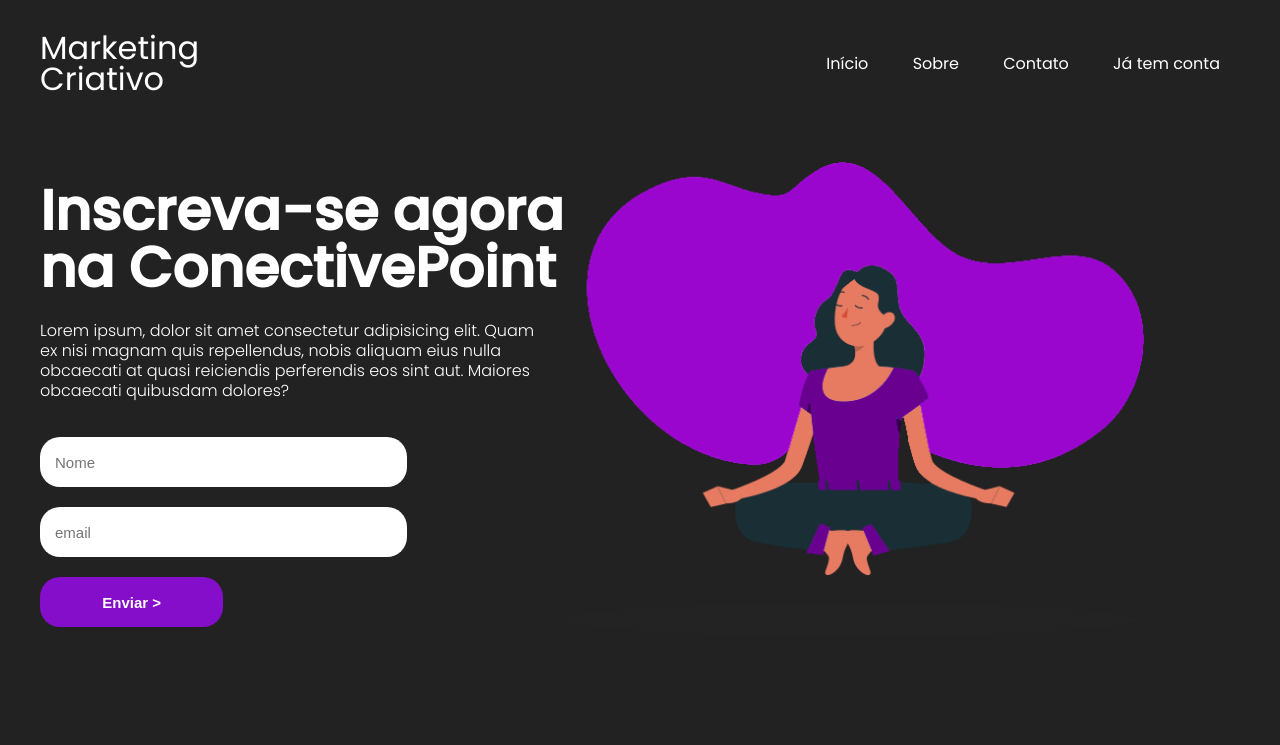
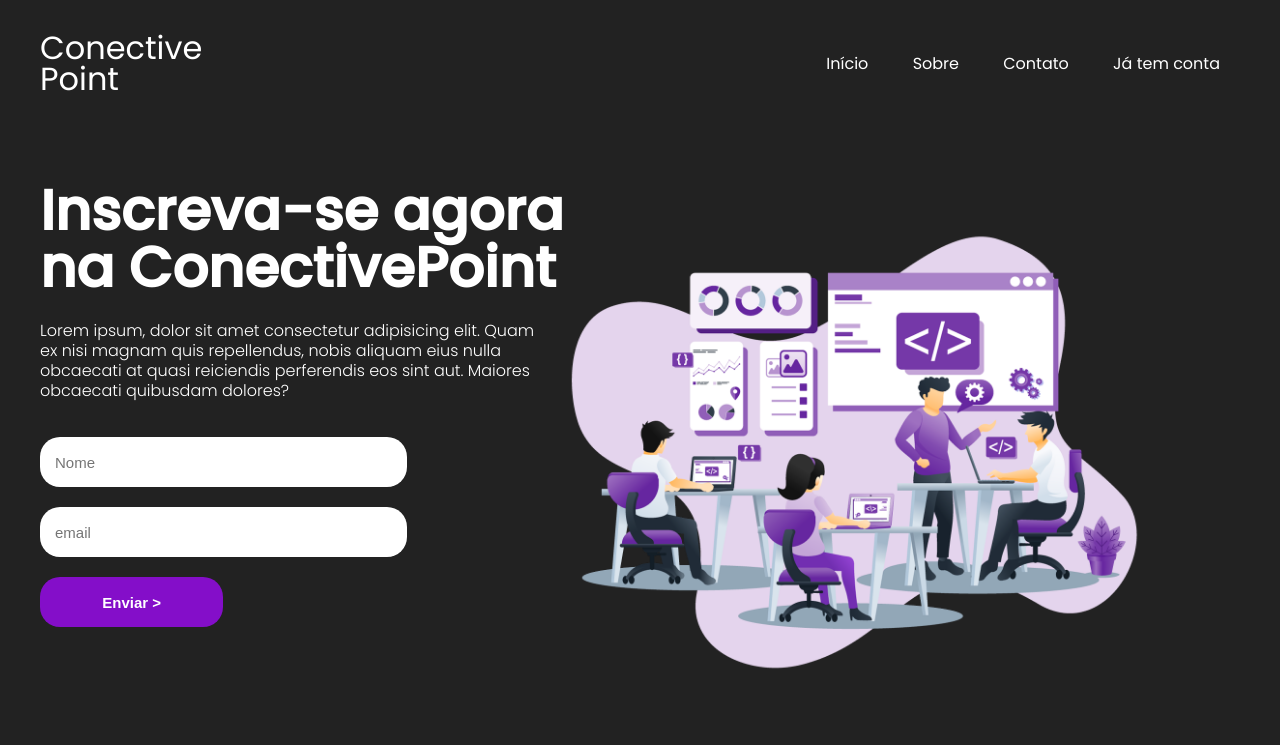
Before and after one commit to gustavocncs/LandingPage, a plain HTML site: page index.html in a window 1280 px wide. Drawn offline with Linux system fonts and the light colour scheme.

Commit message:
alteração de imagem e alguns outros componentes

```diff
--- a/index.html
+++ b/index.html
@@ -11,8 +11,8 @@
 <body>
     <header>
         <div id="title">
-            <h1>Marketing</h1>
-            <h1>Criativo</h1>
+            <h1>Conective</h1>
+            <h1>Point</h1>
         </div>
 
         <ul>
@@ -36,7 +36,7 @@
         </aside>
 
         <article>
-            <img src="./components/images/77d0a7c454e658833800528e748edbe9.png" alt="Connectivity">
+            <img src="./components/images/—Pngtree—modern flat design concept of_5332895.png" alt="ConectivePoint">
         </article>
     </main>
 
```
Also changed, not shown: components/images/77d0a7c454e658833800528e748edbe9.png (deleted), components/images/—Pngtree—modern flat design concept of_5332895.png (added).
